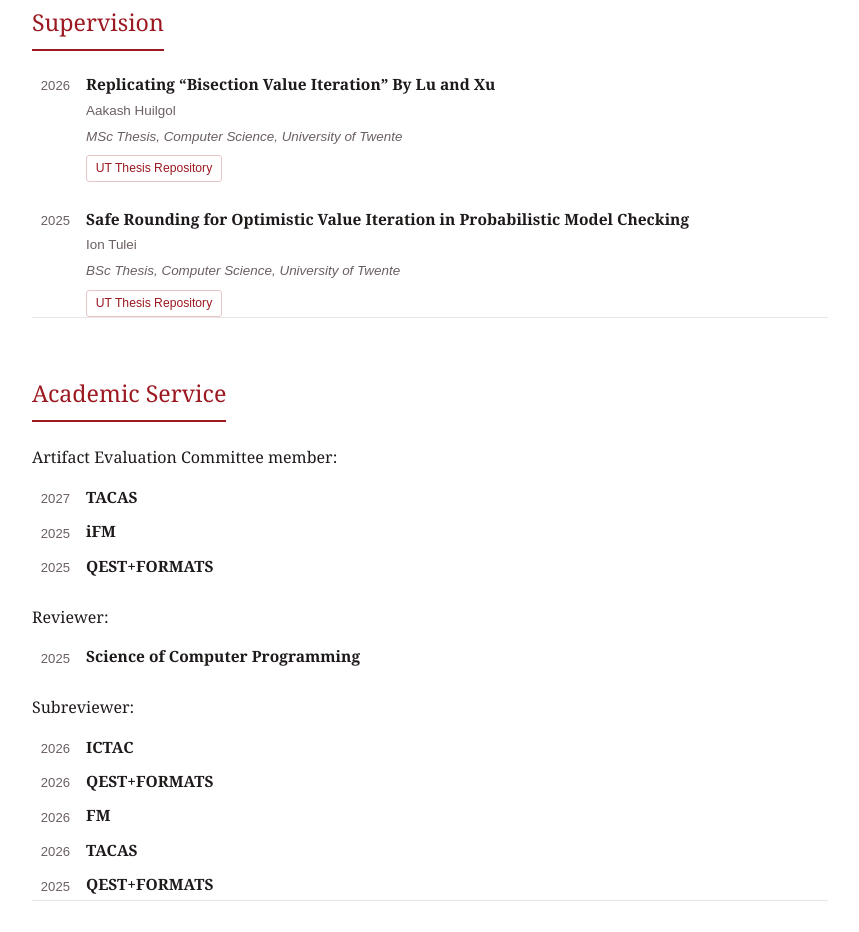
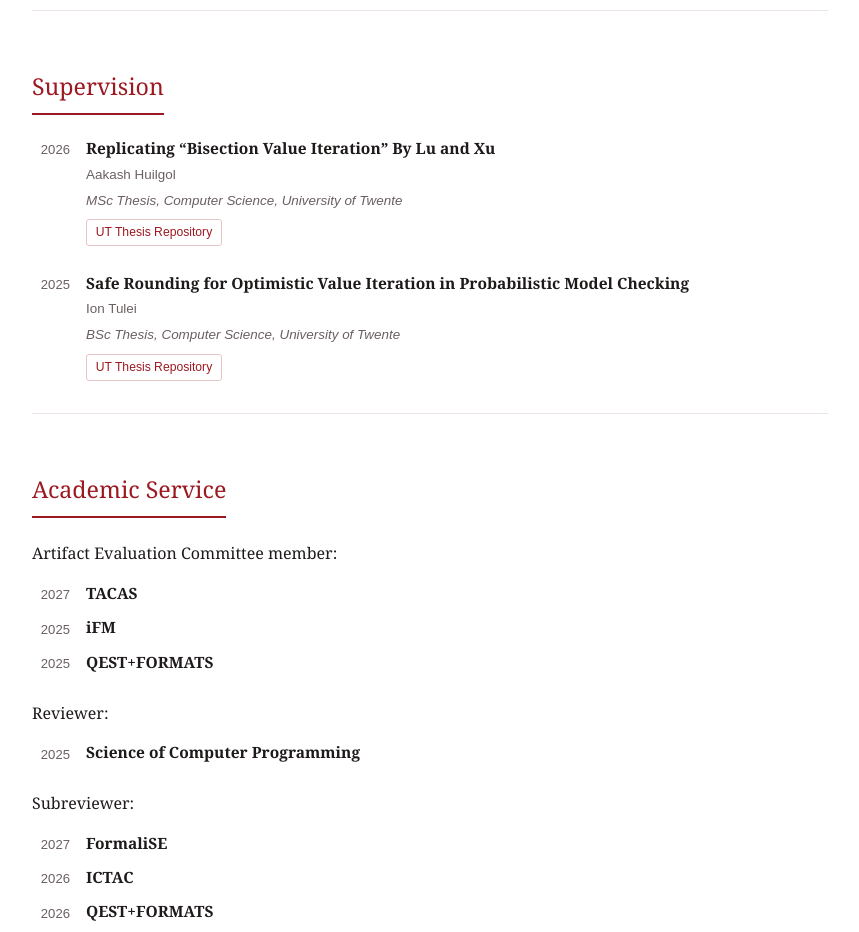
Before and after one commit to Chickenpowerrr/chickenpowerrr.github.io, a plain HTML site: page index.html in a window 1280 px wide. Shown: the part 1326-2258 px from the top of the page, without its empty margins (210-1069 px from the left). Drawn offline with Linux system fonts and the light colour scheme.

Commit message:
Add FormaliSE 2027

```diff
--- a/index.html
+++ b/index.html
@@ -212,6 +212,7 @@
     </ul>
     <p style="margin-top:1.4rem;">Subreviewer:</p>
     <ul class="pub-list compact">
+      <li class="pub-item"><span class="pub-year">2027</span><div class="pub-body"><p class="pub-title">FormaliSE</p></div></li>
       <li class="pub-item"><span class="pub-year">2026</span><div class="pub-body"><p class="pub-title">ICTAC</p></div></li>
       <li class="pub-item"><span class="pub-year">2026</span><div class="pub-body"><p class="pub-title">QEST+FORMATS</p></div></li>
       <li class="pub-item"><span class="pub-year">2026</span><div class="pub-body"><p class="pub-title">FM</p></div></li>
--- a/style.css
+++ b/style.css
@@ -147,6 +147,7 @@ main {
 
 section {
   padding-top: 3.5rem;
+  padding-bottom: 2rem;
 }
 
 section + section {
```
